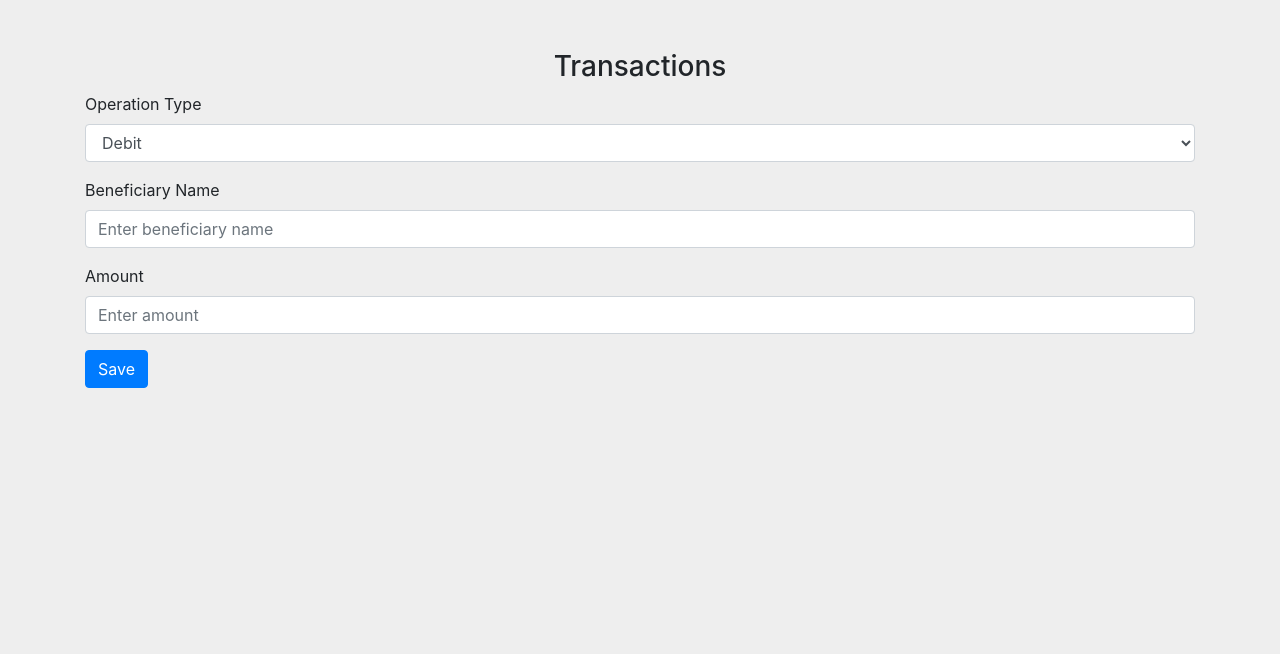
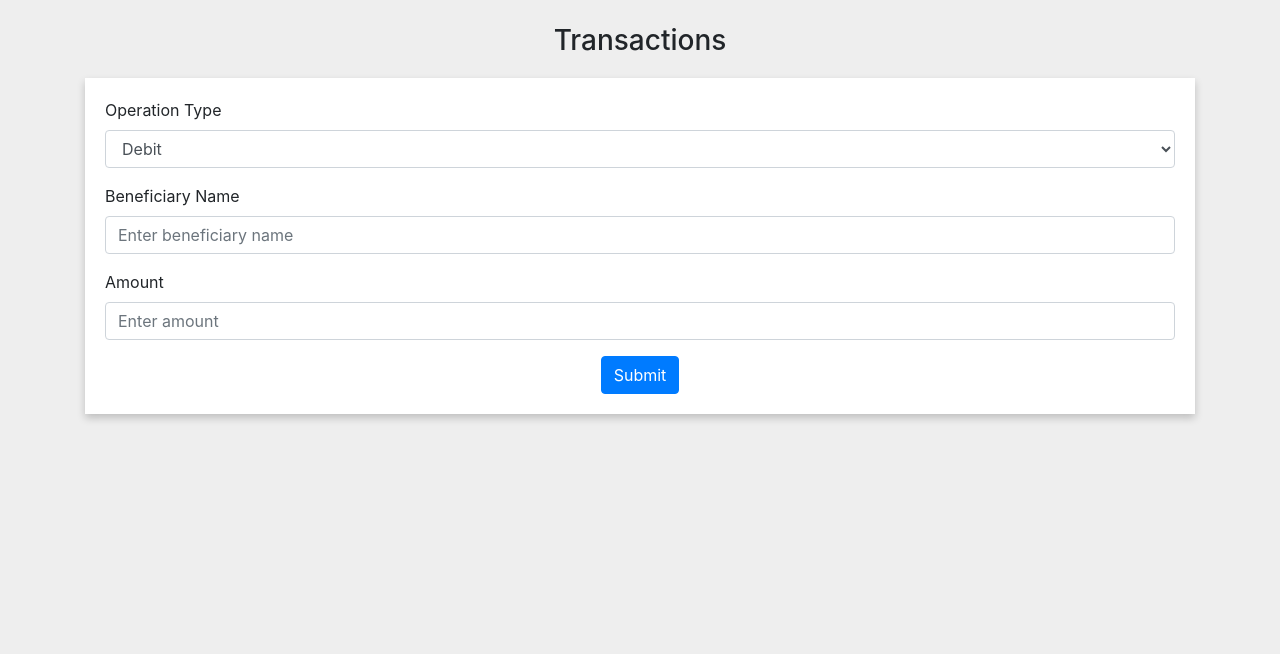
Before and after one commit to Audran10/Online_Bank, a Flask app: page /transactions in a window 1280 px wide; the page is wider, and only the part inside the window is pictured. Shown: the part 62-716 px from the top of that part. Run offline with Flask 3, Linux system fonts and the light colour scheme; a user stored in the database is signed in; data comes from the database, SQL or seed files in the repository; some libraries are stand-ins or nearby versions.

```diff
--- a/static/profile.css
+++ b/static/profile.css
@@ -31,12 +31,13 @@ body {
 
 h3 {
     text-align: center;
-    margin-top: 50px;
+    margin-top: 20px;
+    font-size: 30px;
 }
 
 h4 {
     text-align: left;
-    margin-top: 50px;
+    margin-top: 20px;
     box-shadow: 0 4px 8px 0 rgba(0, 0, 0, 0.2);
     background-color: white;
     padding: 20px;
--- a/static/transactions.css
+++ b/static/transactions.css
@@ -35,12 +35,7 @@ body {
 
 h3 {
     text-align: center;
-    margin-top: 50px;
-}
-
-h4 {
-    text-align: center;
-    margin-top: 100px;
+    margin-top: 20px;
 }
 
 .footer {
@@ -50,10 +45,16 @@ h4 {
     transform: translateX(-50%);
 }
 
-.container {
+.transactionsForm {
+    padding: 20px;
+    box-shadow: 0 4px 8px 0 rgba(0, 0, 0, 0.2);
+    background-color: white;
     margin-top: 20px;
 }
 
+.saveButton {
+    text-align: center;
+}
 
 .saveBtn.btn.btn-primary, .saveBtn.btn.btn-primary:hover  {
     color : white;
@@ -62,6 +63,8 @@ h4 {
 .successfully-saved {
     text-align: center;
     display: none;
+    width: max-content;
+    margin: 0 auto;
     margin-top: 10px;
     color: #1B7C18;
     border-radius: 5px;
--- a/static/transactions.js
+++ /dev/null
@@ -1,5 +0,0 @@
-$(function(){
-    $(".saveBtn").click(function(){
-      $(".successfully-saved").css("display", "block").delay(1000).fadeOut(400);
-    });
-});
--- a/templates/transactions.html
+++ b/templates/transactions.html
@@ -10,7 +10,6 @@
     <script src="https://cdnjs.cloudflare.com/ajax/libs/popper.js/1.14.7/umd/popper.min.js" integrity="sha384-UO2eT0CpHqdSJQ6hJty5KVphtPhzWj9WO1clHTMGa3JDZwrnQq4sF86dIHNDz0W1" crossorigin="anonymous"></script>
     <script src="https://stackpath.bootstrapcdn.com/bootstrap/4.3.1/js/bootstrap.min.js" integrity="sha384-JjSmVgyd0p3pXB1rRibZUAYoIIy6OrQ6VrjIEaFf/nJGzIxFDsf4x0xIM+B07jRM" crossorigin="anonymous"></script>
     <link rel="stylesheet" href="../static/transactions.css">
-    <script src="{{url_for('static', filename='transactions.js')}}"></script>
     <title>Transactions</title>
 </head>
 <body>
@@ -25,16 +24,15 @@
               <a class="nav-link" href="{{url_for('transactions')}}">Transactions</a>
               <a class="nav-link" href="{{url_for('signup')}}">Signup</a>
               <a class="nav-link" href="{{url_for('login')}}">Login</a>
-              <a class="nav-link" href="{{url_for('profile')}}">Profile</a>
+              <a class="nav-link" href="{{url_for('profile')}}">Profil</a>
             </div>
           </div>
         </div>
     </nav>
     <div>
         <div class="transactions container mt-4">
-            {% if user %}
             <h3>Transactions</h3>
-            <form method="POST" action="/transactions">
+            <form method="POST" action="/transactions" class="transactionsForm">
                 <div class="form-group">
                     <label for="operation_type" class="form-label">Operation Type</label>
                     <select class="form-control" name="operation_type" id="operationType">
@@ -44,20 +42,17 @@
                 </div>
                 <div class="form-group">
                     <label for="input_description">Beneficiary Name</label>
-                    <input type="text" class="form-control" name="beneficiary_name" id="input_beneficiary_name" placeholder="Enter beneficiary name" required>
+                    <input type="text" class="form-control" name="beneficiary_name" id="input_beneficiary_name" placeholder="Enter beneficiary name">
                 </div>
                 <div class="form-group">
                     <label for="input_amount">Amount</label>
-                    <input type="number" class="form-control" name="amount" id="input_amount" placeholder="Enter amount" min="1" required>
+                    <input type="number" class="form-control" name="amount" id="input_amount" placeholder="Enter amount" min="1">
                 </div>
                 <div class="saveButton">
-                    <a class="saveBtn btn btn-primary"/>Save</a><br />
-                    <span class="successfully-saved">Transaction saved sucessfully</span>
+                    <button class="saveBtn btn btn-primary" type=submit/>Submit</button><br/>
+                    <span class="successfully-saved">User info updated sucessfully</span>
                 </div>
             </form>
-            {% else %}
-            <h3>Veuillez vous connecter pour accéder à cette page</h3>
-            {% endif %}
         </div>
     </div>
     <div class="footer">
```
Also changed, not shown: templates/profile.html (+32 -7 lines).
